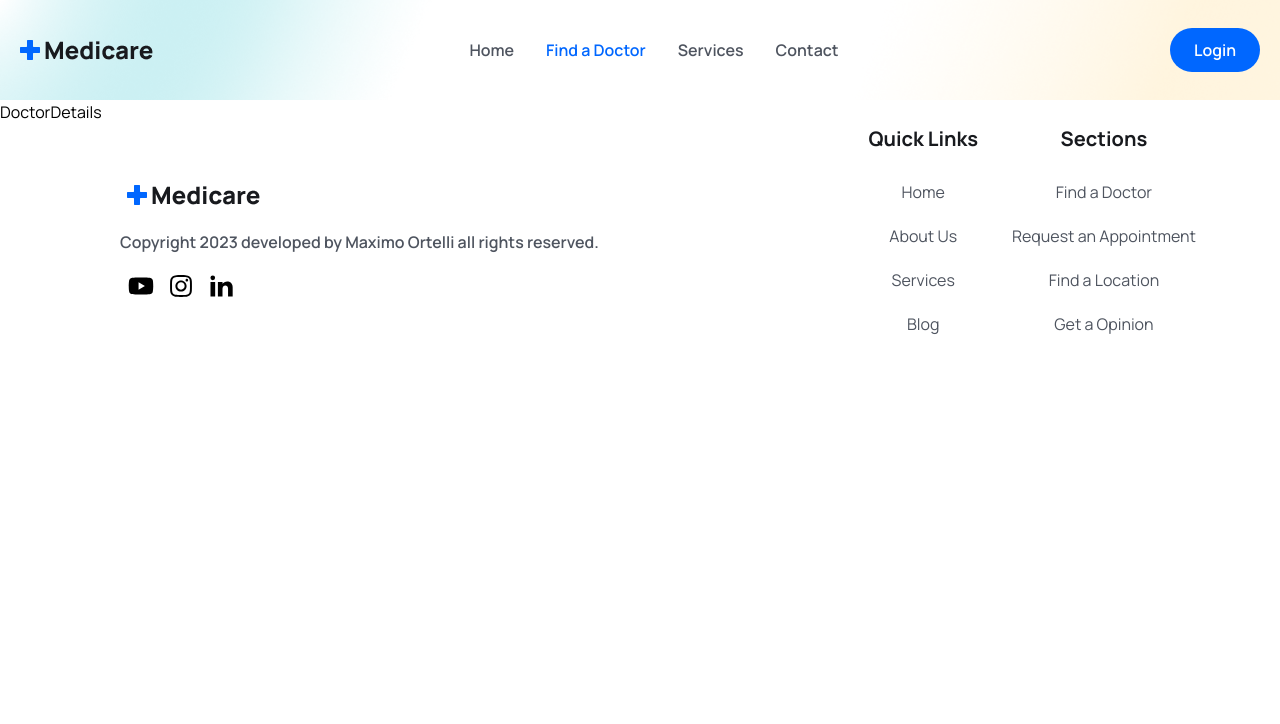
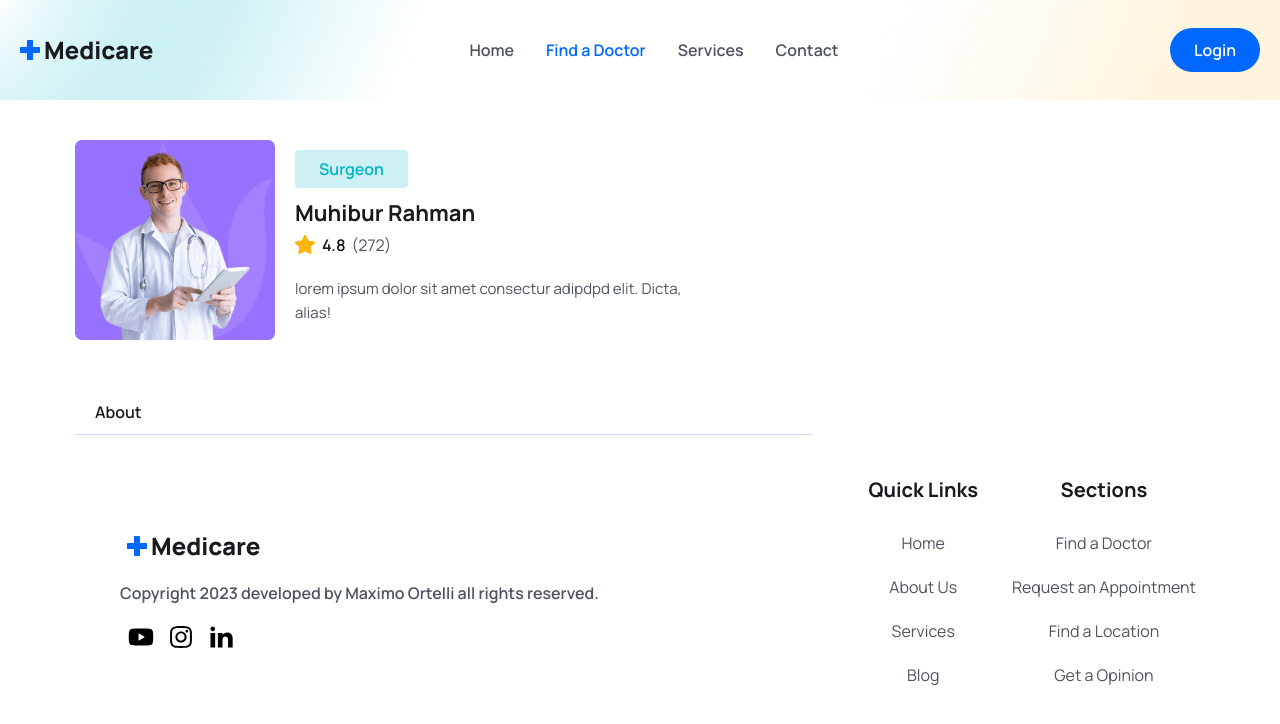
Before and after one commit to smartclin/Full-Stack-Medical-App, a React (Vite) app: page /doctors/1 in a window 1280 px wide. Shown: the top 724 px of the page. Built offline with nearby package versions, Linux system fonts and the light colour scheme; a web font is replaced by a local one.

Commit message:
Updated files
Added a new route named "Find a Doctor".
I updated the files: DoctorList.jsx, DoctorDetails.jsx and Doctos.jsx

```diff
--- a/src/components/Doctors/DoctorList.jsx
+++ b/src/components/Doctors/DoctorList.jsx
@@ -3,8 +3,7 @@ import DoctorCard from "./DoctorCard";
 
 const DoctorList = () => {
   return (
-    <div
-      className="grid grid-cols-1 sm:grid-cols-2
+    <div className="grid grid-cols-1 sm:grid-cols-2
     md:grid-cols-3 gap-5 lg:gap-[30px] mt-[30px] lg:mt-[55px]"
     >
       {doctors.map((doctor) => (
--- a/src/pages/Doctors/DoctorDetails.jsx
+++ b/src/pages/Doctors/DoctorDetails.jsx
@@ -1,7 +1,57 @@
+import doctorImg from "../../assets/images/doctor-img02.png"
+import starIcon from "../../assets/images/Star.png";
+
 const DoctorDetails = () => {
-  return (
-    <div>DoctorDetails</div>
-  );
+  return <section>
+    <div className="max-w-[1170px] px-5 mx-auto">
+      <div className="grid md:grid-cols-3 gap-[50px]">
+
+        <div className="md:col-span-2">
+          <div className="flex items-center gap-5">
+            <figure className="max-w-[200px] max-h-[200px]">
+              <img src={doctorImg} alt="" className="w-full" />
+            </figure>
+
+          <div>
+            <span className="bg-[#CCF0F3] text-irisBlueColor py-1
+            px-6 lg:py-2 lg:px-6 text-[12px] leading-4 lg:text-[16px]
+            lg:leading-7 font-semibold rounded">
+              Surgeon
+            </span>
+            <h3 className="text-headingColor text-[22px] leading-9
+              mt-3 font-bold">
+              Muhibur Rahman
+            </h3>
+            <div className="flex items-center gap-[6px]">
+              <span className="flex items-center gap-[6px] text-[14px]
+              leading-5 lg:text-[16px] lg:leading-7 font-semibold text-headingColor">
+                <img src={starIcon} alt="" /> 4.8
+              </span>
+              <span className="text-[14px] leading-5 lg:text-[16px] lg:leading-7 font-[400]
+              text-textColor">
+                (272)
+              </span>
+            </div>
+
+              <p className="text_para text-[14px] leading-6 md:text-[15px] lg:max-w-[390px]">
+                lorem ipsum dolor sit amet consectur adipdpd elit. Dicta, alias!
+              </p>
+             </div>
+          </div>
+
+          <div className="mt-[50px] border-b border-solid border-[#0066ff34]">
+            <button className={`py-2 px-5 mr-5 text-[16px] leading-7
+            text-headingColor font-semibold`}>
+              About
+            </button>
+          </div>
+        </div>
+
+        <div></div>
+      </div>
+    </div>
+  </section>
+
 };
 
 export default DoctorDetails;
--- a/src/pages/Doctors/Doctors.jsx
+++ b/src/pages/Doctors/Doctors.jsx
@@ -1,6 +1,53 @@
+import { doctors } from "./../../assets/data/doctors";
+import DoctorCard from "../../components/Doctors/DoctorCard";
+import Testimonial from "../../components/Testimonial/Testimonial";
+
 const Doctors = () => {
   return (
     <>
+    <section>
+      <div className="container text-center">
+         <h2 className="heading">Find a Doctor</h2>
+         <div className="max-w-[570px] mt-[30px] mx-auto bg-[#0066ff2c]
+          rounded-md flex items-center justify-between">
+            <input
+            type="search"
+            className="py-4 pl-4 pr-2 bg-transparent w-full focus:outline-none
+            cursor-pointer placeholder:text-textColor"
+            placeholder="Search Doctor"
+            />
+            <button className="btn mt-0 rounded-[0px] rounded-r-md">
+              Search
+            </button>
+          </div>
+      </div>
+    </section>
+
+    <section>
+      <div className="container">
+      <div className="grid grid-cols-1 sm:grid-cols-2
+    md:grid-cols-3 lg:grid-cols-4 gap-5">
+      {doctors.map((doctor) => (
+        <DoctorCard key={doctor} doctor={doctor} />
+      ))}
+    </div>
+      </div>
+    </section>
+
+    {/*=== Testimonial ===*/}
+    <section>
+           <div className="container">
+               <div className="xl:w-[470px] mx-auto">
+                 <h2 className="heading text-center">What our patient say</h2>
+                 <p className="text_para text-center">
+                   World-class care for everyone. Our health System offers
+                   unmatched,expert health care.
+                 </p>
+               </div>
+
+            <Testimonial />
+           </div>
+       </section>
     </>
   );
 };
```
